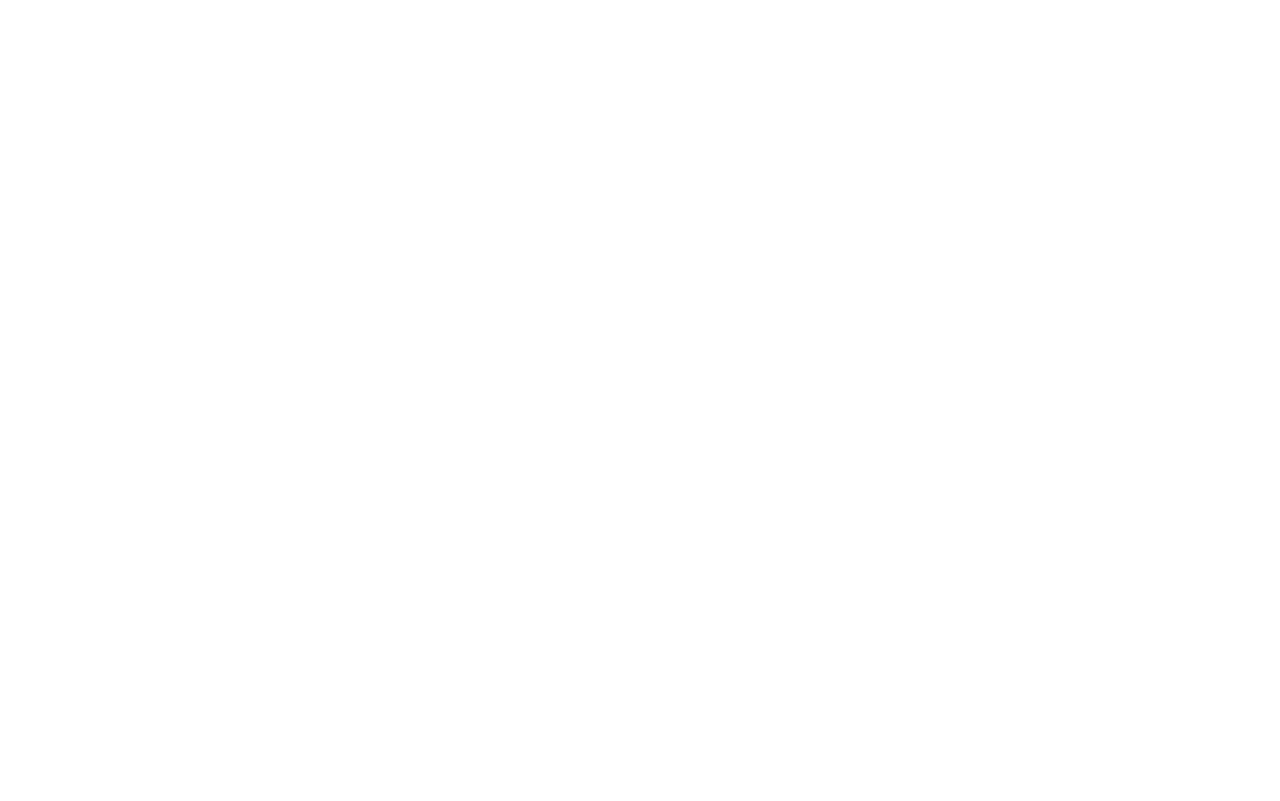
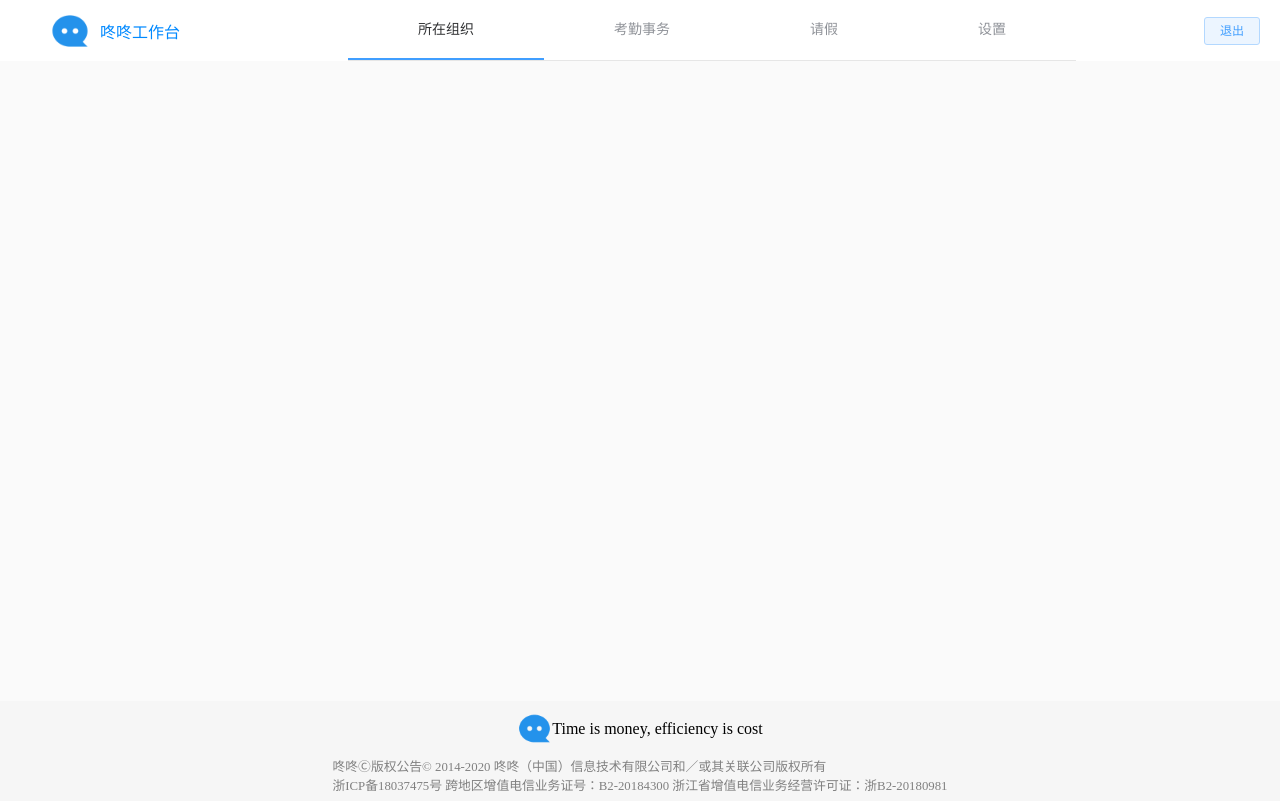
Before and after one commit to jiash1998/DongDFront, a Vue app: page /controlUser/organManage in a window 1280 px wide. Built offline with nearby package versions, Linux system fonts and the light colour scheme.

Commit message:
200617userModify

```diff
--- /dev/null
+++ b/src/assets/css/user_css/controlUser.scss
@@ -0,0 +1,46 @@
+$baseColor: #0089ff;
+#controlUser {
+  .user-head {
+    display: flex;
+    align-items: center;
+    justify-content: space-between;
+    box-shadow: 0px 1px 3px gainsboro;
+    background-color: #fff;
+    // background-color: pink;
+
+    .head-item1 {
+      display: flex;
+      align-items: center;
+      margin: 0 50px;
+
+      #logo {
+        height: 40px;
+      }
+
+      #title {
+        font-size: 1em;
+        color: $baseColor;
+        margin: 0 10px 0;
+      }
+    }
+
+    .head-item2 {
+      .el-menu {
+        .el-menu-item {
+          padding: 0 70px 0;
+        }
+      }
+    }
+
+    .head-item3 {
+        .el-button{
+            margin: 0 20px 0;
+        }
+    }
+  }
+
+  .user-body {
+      height: 80vh;
+      background-color: #fafafa;
+  }
+}
--- a/src/router/index.js
+++ b/src/router/index.js
@@ -7,9 +7,17 @@
 import Notice from "../views/Notice.vue";
 import Help from "../views/Help.vue";
 import About from "../views/About.vue";
-
 import Sign from "../views/Sign.vue";
 import Register from "../views/Register.vue";
+
+//管理员
+import controlAdmin from "../views/controlAdmin.vue";
+
+//用户
+import controlUser from "../views/controlUser.vue";
+import organManage from "../views/userControl/organManage.vue";
+import clockManage from "../views/userControl/clockManage.vue";
+import leave from "../views/userControl/leave.vue";
 
 Vue.use(VueRouter);
 
@@ -49,7 +57,6 @@
       },
     ],
   },
-
   {
     path: "/Sign",
     name: "Sign",
@@ -60,6 +67,40 @@
     name: "Register",
     component: Register,
   },
+  //用户
+  {
+    path: "/controlUser",
+    name: "controlUser",
+    component: controlUser,
+    children: [
+      {
+        path: "/controlUser",
+        redirect: "/controlUser/organManage",
+      },
+      {
+        path: "/controlUser/organManage",
+        name: "organManage",
+        component: organManage,
+      },
+      {
+        path: "/controlUser/clockManage",
+        name: "clockManage",
+        component: clockManage,
+      },
+      {
+        path: "/controlUser/leave",
+        name: "leave",
+        component: leave,
+      },
+    ],
+  },
+  //管理员
+  {
+    path: "/controlAdmin",
+    name: "controlAdmin",
+    component: controlAdmin,
+    children: [],
+  },
 ];
 
 const router = new VueRouter({
--- a/src/views/Home.vue
+++ b/src/views/Home.vue
@@ -14,10 +14,8 @@
         <router-link to="/Home/About" id="cont-help" tag="p">关于我们</router-link>
       </div>
       <div class="navbar-manage">
-        <router-link to="/Register">
-          <ElButton type="primary" plain round>注 册</ElButton>
-        </router-link>
-        <router-link to="/Sign" id="manage-sign" tag="p">登录</router-link>
+        <ElButton type="primary" @click="toNew('Register')" plain round>注 册</ElButton>
+        <p id="manage-sign" @click="toNew('Sign')">登录</p>
       </div>
     </div>
     <router-view />
@@ -32,6 +30,13 @@
   name: "Home",
   components: {
     publicFoot
+  },
+  methods: {
+    //注册
+    toNew(url) {
+      const newUrl = this.$router.resolve({ name: url });
+      window.open(newUrl.href, "_blank");
+    }
   }
 };
 </script>
--- a/src/views/Sign.vue
+++ b/src/views/Sign.vue
@@ -54,6 +54,9 @@
       // let data = this.signForm;
       let data = this.signForm;
       console.log(data);
+      this.$router.push({path:"/controlUser"})
+      // const newWin = this.$router.resolve({ name: "controlUser" });
+      // window.open(newWin.href, "_blank");
       // postApi
       //   .signin(data)
       //   .then(res => {
--- /dev/null
+++ b/src/views/controlAdmin.vue
@@ -0,0 +1,15 @@
+<template>
+    <div>
+
+    </div>
+</template>
+
+<script>
+    export default {
+
+    }
+</script>
+
+<style lang="scss" scoped>
+
+</style>
--- /dev/null
+++ b/src/views/controlUser.vue
@@ -0,0 +1,51 @@
+<template>
+  <div id="controlUser">
+    <div class="user-head">
+      <div class="head-item1">
+        <img id="logo" src="../assets/images/logo2.png" />
+        <p id="title">咚咚工作台</p>
+      </div>
+      <div class="head-item2">
+        <el-menu default-active="1" mode="horizontal">
+          <!-- <el-submenu index="1">
+        <template slot="title">打卡</template>
+        <el-menu-item index="1-1">测试1</el-menu-item>
+          </el-submenu>-->
+          <el-menu-item index="1">
+            <router-link to="/controlUser/organManage" tag="div">所在组织</router-link>
+          </el-menu-item>
+          <el-menu-item index="2">
+            <router-link to="/controlUser/clockManage" tag="div">考勤事务</router-link>
+          </el-menu-item>
+          <el-menu-item index="3">
+            <router-link to="/controlUser/leave" tag="div">请假</router-link>
+          </el-menu-item>
+          <el-menu-item index="4">设置</el-menu-item>
+        </el-menu>
+      </div>
+      <div class="head-item3">
+        <el-button type="primary" size="mini" plain>
+            <router-link tag="p" to="/Sign">退出</router-link>
+        </el-button>
+      </div>
+    </div>
+    <div class="user-body">
+        <router-view/>
+    </div>
+    <public-foot></public-foot>
+  </div>
+</template>
+
+<script>
+import publicFoot from "../components/publicFoot";
+export default {
+  name: "controlUser",
+  components: {
+    publicFoot
+  }
+};
+</script>
+
+<style lang="scss" scoped>
+@import "../assets/css/user_css/controlUser.scss";
+</style>
--- /dev/null
+++ b/src/views/userControl/clockManage.vue
@@ -0,0 +1,15 @@
+<template>
+    <div>
+
+    </div>
+</template>
+
+<script>
+    export default {
+
+    }
+</script>
+
+<style lang="scss" scoped>
+
+</style>
--- /dev/null
+++ b/src/views/userControl/leave.vue
@@ -0,0 +1,15 @@
+<template>
+    <div>
+
+    </div>
+</template>
+
+<script>
+    export default {
+
+    }
+</script>
+
+<style lang="scss" scoped>
+
+</style>
--- /dev/null
+++ b/src/views/userControl/organManage.vue
@@ -0,0 +1,15 @@
+<template>
+    <div id="organManage">
+
+    </div>
+</template>
+
+<script>
+    export default {
+        name:"organManage"
+    }
+</script>
+
+<style lang="scss" scoped>
+@import "../../assets/css/user_css/organManage.scss";
+</style>
```
Also changed, not shown: src/assets/css/user_css/clockManage.scss (added), src/assets/css/user_css/leave.scss (added), src/assets/css/user_css/organManage.scss (added).
